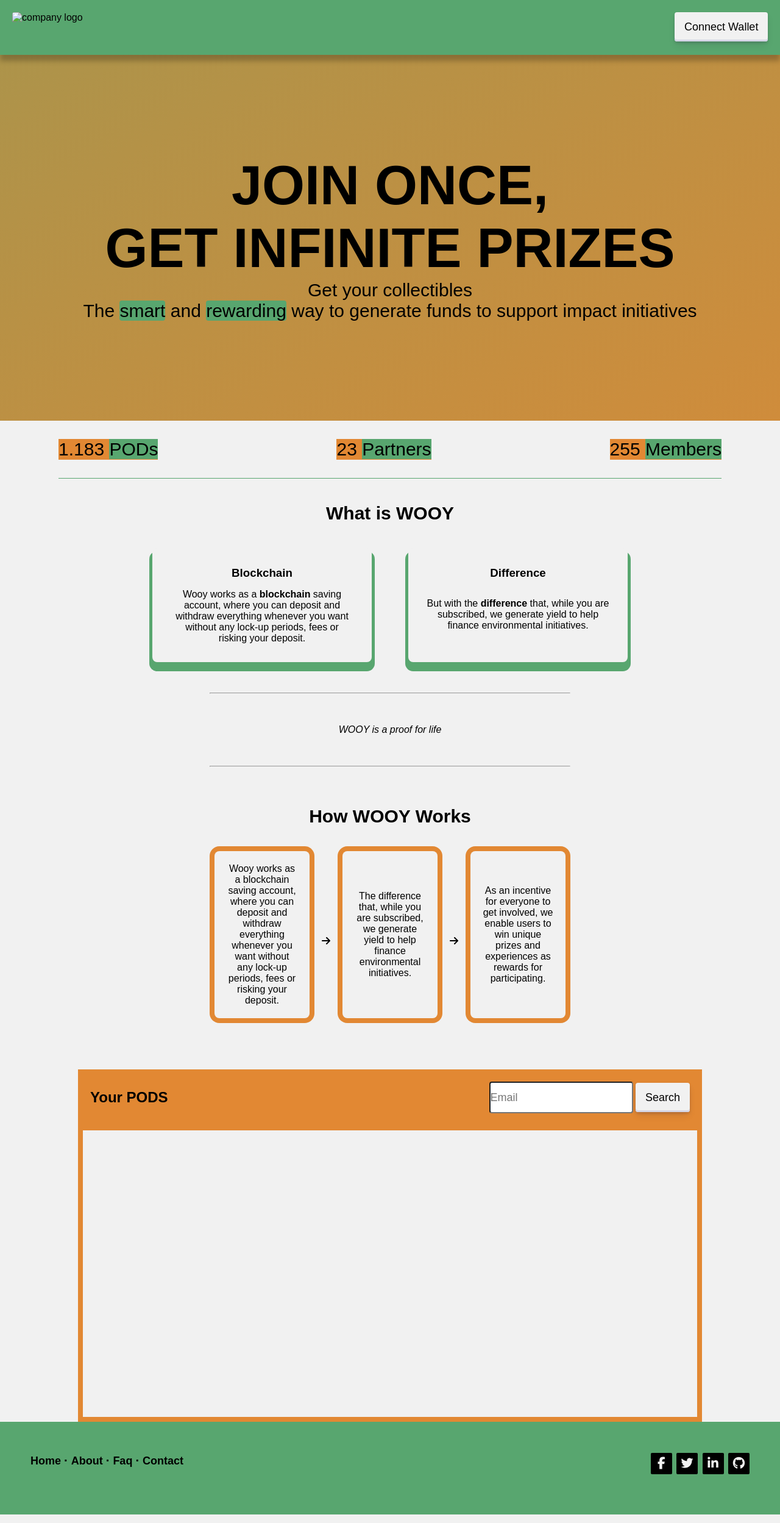
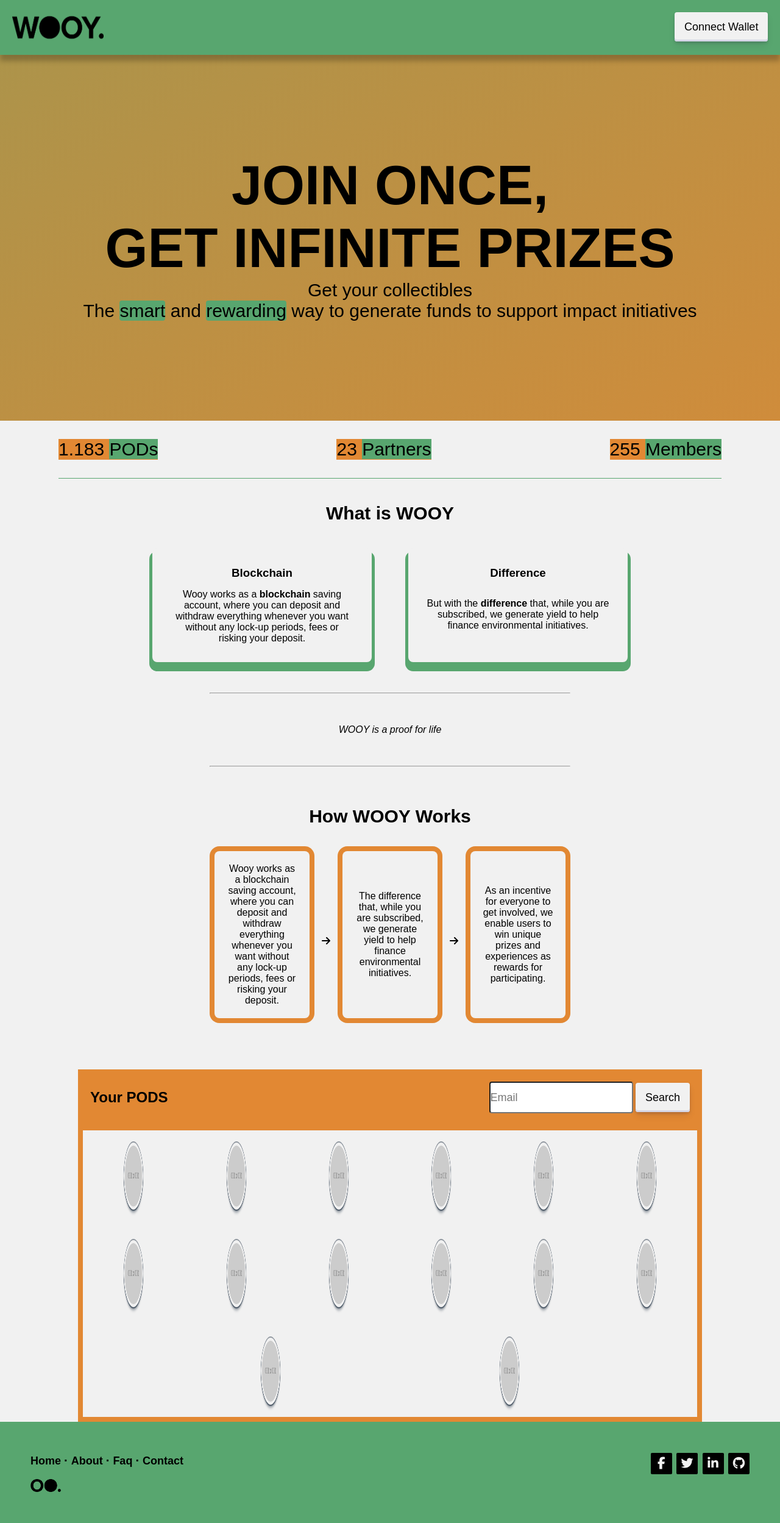
Before and after one commit to santiagodn1/hackaton-project, a website: page public/index.html in a window 1280 px wide. Shown: the whole page at 61% size. Drawn offline with nearby package versions, Linux system fonts and the light colour scheme; placeholder pictures from the web are drawn by us.

Commit message:
fix logo v2

```diff
--- a/public/index.html
+++ b/public/index.html
@@ -54,7 +54,7 @@
       <div class="headerMain">
         <img
           style="border-radius: 4px"
-          src="images/logo.png"
+          src="../images/logo.png"
           alt="company logo"
           width="150"
           height="50"
@@ -210,7 +210,7 @@
           <a href="#">Contact</a>
         </p>
 
-        <p><img src="images/footerLogo.png" alt="" width="50" /></p>
+        <p><img src="../images/footerLogo.png" alt="" width="50" /></p>
       </div>
     </footer>
     <script src="js/metamaskConnect.js"></script>
--- a/public/style.css
+++ b/public/style.css
@@ -347,10 +347,11 @@ border-radius: 12px;
 border-radius: 50%;
 padding: 5px;
 box-shadow: rgba(6, 24, 44, 0.4) 0px 0px 0px 2px, rgba(6, 24, 44, 0.65) 0px 4px 6px -1px, rgba(255, 255, 255, 0.08) 0px 1px 0px inset;
-animation: rotateAnimation 4s linear infinite;
+animation: rotateAnimation 8s ease infinite;
 }
 
 @keyframes rotateAnimation {
-	from {transform: rotateY(0deg);}
-	to {transform: rotateY(360deg);}
+	0% {transform: rotateY(0deg);}
+	50% {transform: rotateY(180deg);}
+  100%{transform: rotateY(0deg);}
 }
```
Also changed, not shown: public/pages/ongs/ong1.html (+2 -2 lines).
